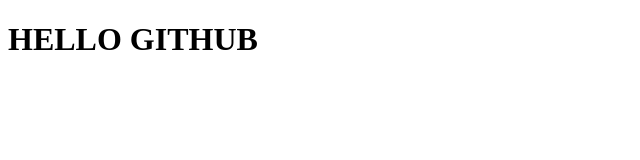
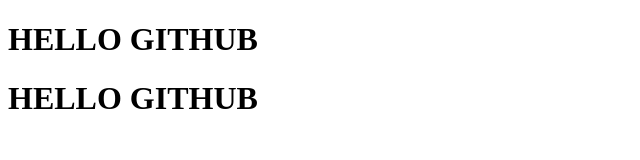
Before and after one commit to zedann/git-test, a plain HTML site: page index.html in a window 1280 px wide. Shown: the whole page, without its empty margins (0-640 px from the left). Drawn offline with Linux system fonts and the light colour scheme.

Commit message:
create project

```diff
--- a/index.html
+++ b/index.html
@@ -8,5 +8,6 @@
 </head>
 <body>
     <h1>HELLO GITHUB</h1>
+    <h1>HELLO GITHUB</h1>
 </body>
 </html>
```
